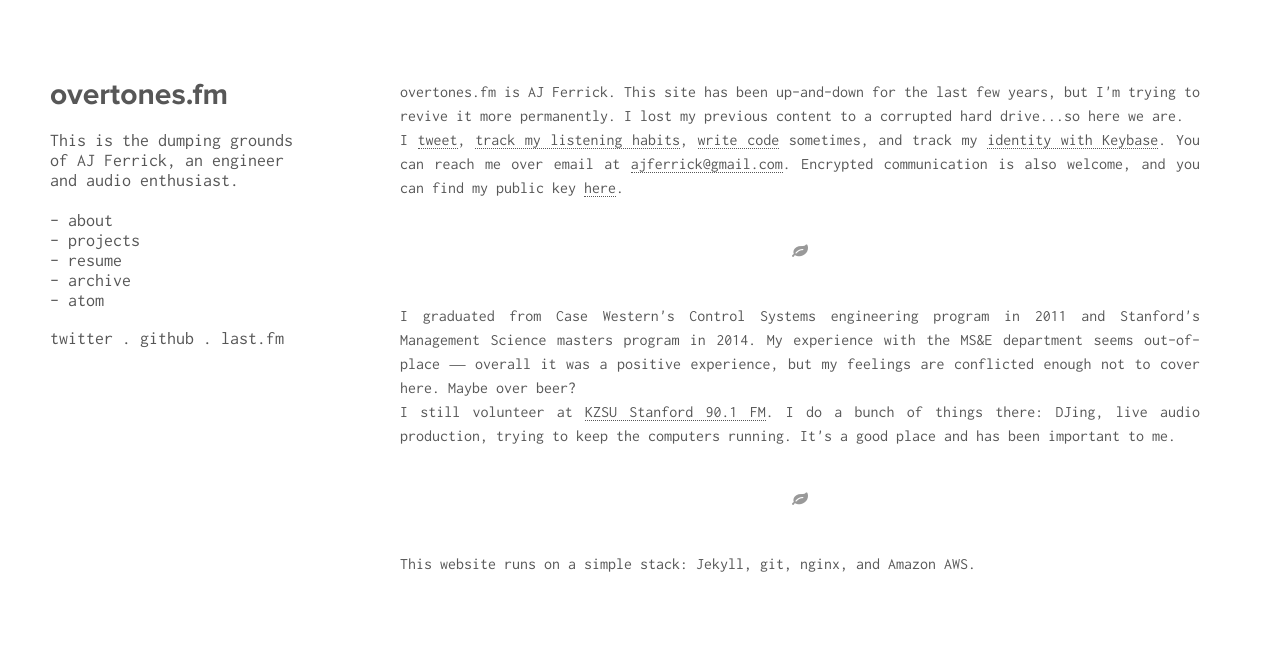
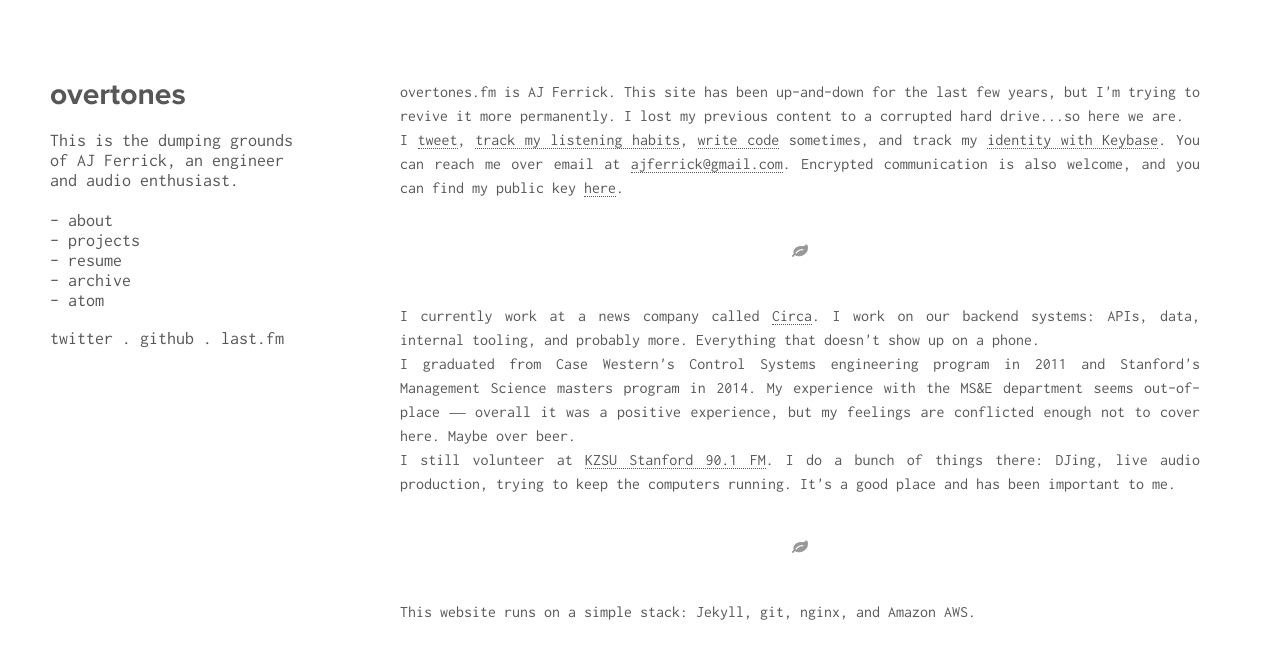
Before and after one commit to ajferrick/blog, a Jekyll site: the page built from about/index.html, in a window 1280 px wide. Shown: the top 659 px of the page. Built offline with Jekyll 4.4.1, drawn with Linux system fonts in a browser that asks for light colours; nearby versions of some CDN libraries.

Commit message:
Updating some of the other text.

```diff
--- a/_layouts/default.html
+++ b/_layouts/default.html
@@ -13,7 +13,7 @@
 <body>
     <div class="sidebar">
         <header>
-            <h1><a href="/">overtones.fm</a></h1>
+            <h1><a href="/">overtones</a></h1>
         </header>
         <p>
             This is the dumping grounds of AJ Ferrick, an engineer and audio enthusiast.
--- a/about/index.html
+++ b/about/index.html
@@ -5,8 +5,7 @@ title: about
 
 <article class="content-body no-line">
     <p>
-        overtones.fm is AJ Ferrick. This site has been up-and-down for the last
-        few years, but I'm trying to revive it more permanently. I lost my previous content to a corrupted hard drive...so here we are.
+        overtones.fm is AJ Ferrick. This site has been up-and-down for the last few years, but I'm trying to revive it more permanently. I lost my previous content to a corrupted hard drive...so here we are.
     </p>
 
     <p>
@@ -16,7 +15,11 @@ title: about
     <p class="breaker-glyph"><i class="fa fa-leaf"></i></p>
 
     <p>
-        I graduated from Case Western's Control Systems engineering program in 2011 and Stanford's Management Science masters program in 2014. My experience with the MS&amp;E department seems out-of-place — overall it was a positive experience, but my feelings are conflicted enough not to cover here. Maybe over beer?
+        I currently work at a news company called <a href="https://cir.ca">Circa</a>. I work on our backend systems: APIs, data, internal tooling, and probably more. Everything that doesn't show up on a phone.
+    </p>
+
+    <p>
+        I graduated from Case Western's Control Systems engineering program in 2011 and Stanford's Management Science masters program in 2014. My experience with the MS&amp;E department seems out-of-place — overall it was a positive experience, but my feelings are conflicted enough not to cover here. Maybe over beer.
     </p>
 
     <p>
```
